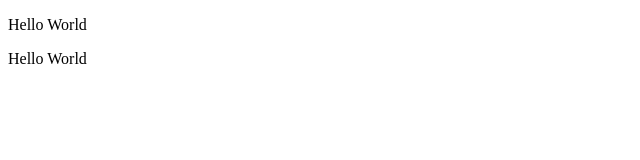
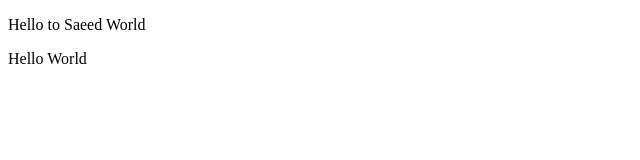
Before and after one commit to Daniyal1303/javascript-concepts, a plain HTML site: page index.html in a window 1280 px wide. Shown: the full height of the page, 0-640 px from the left. Drawn offline with Linux system fonts and the light colour scheme.

Commit message:
Saeed World is added

```diff
--- a/index.html
+++ b/index.html
@@ -8,7 +8,7 @@
     <title>Document</title>
   </head>
   <body>
-    <p>Hello World</p>
+    <p>Hello to Saeed World</p>
     <div>Hello World</div>
   </body>
 </html>
```
